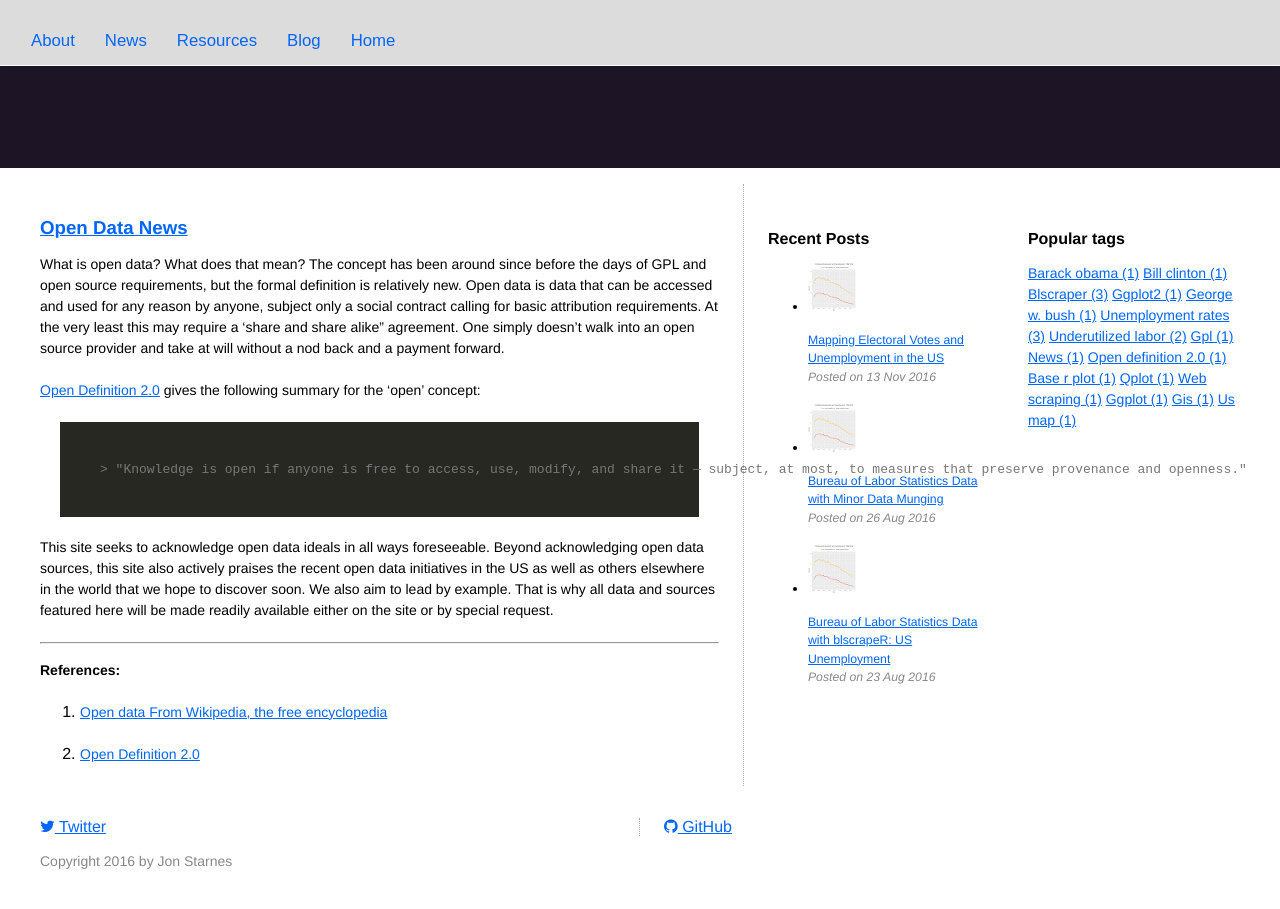
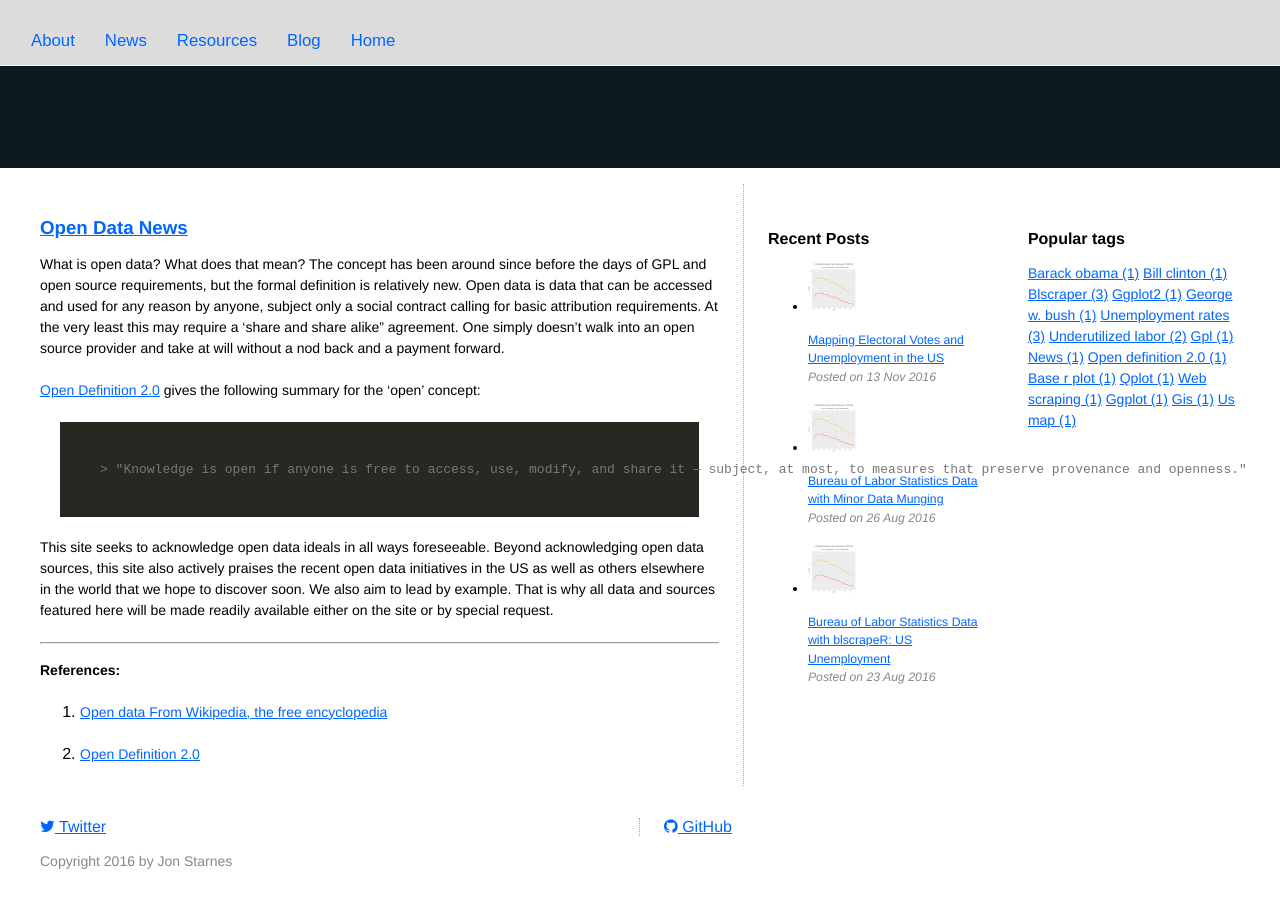
Before and after one commit to jon-starnes/jon-starnes.github.io, a Jekyll site: the page built from index.html, in a window 1280 px wide. Built offline with Jekyll 4.4.1, drawn with Linux system fonts in a browser that asks for light colours; nearby versions of some CDN libraries.

Commit message:
Style updates

```diff
--- a/_sass/_base.scss
+++ b/_sass/_base.scss
@@ -7,7 +7,7 @@ $link-hover-color: $main;
 $heading-font: 'Muli', sans-serif;
 $heading-font-color: #425469;
 $light: #E7EDF4;
-$header:  #1D1425;
+$header:  #0D1B1E; /* #1D1425; */
 $blockquote: #E8DCB9;
 
 *,
```
